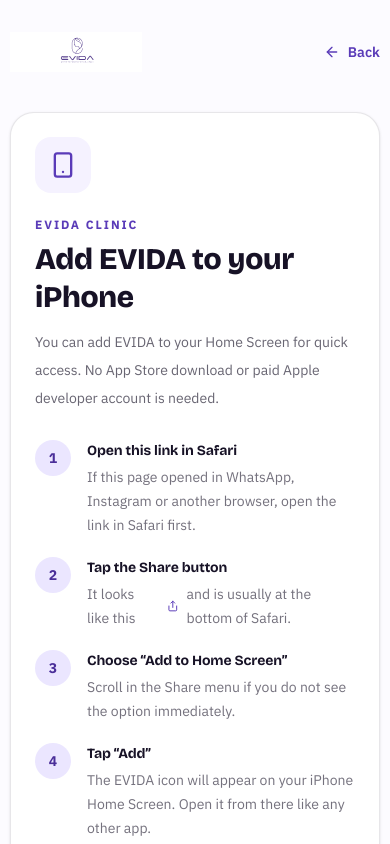
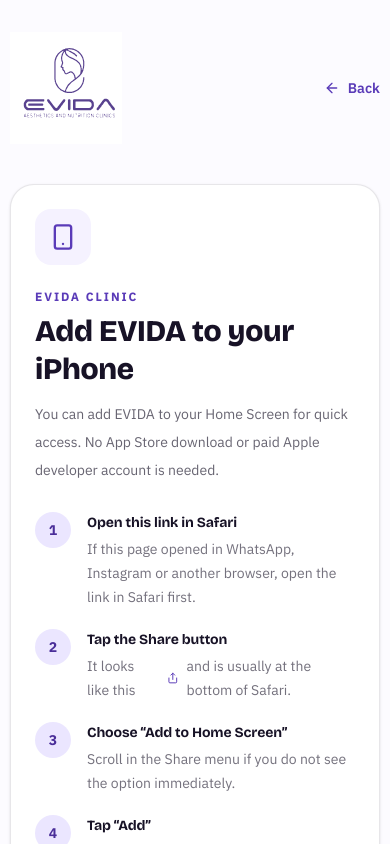
Before and after one commit to habibaelsayedd36-glitch/evida-clinic-management-system-new, a Next.js app: page /install in a window 390 px wide. Shown: the top 844 px of the page. Built offline with nearby package versions, Linux system fonts and the light colour scheme.

Commit message:
Improve responsive EVIDA logo sizing

```diff
--- a/src/components/Shell.tsx
+++ b/src/components/Shell.tsx
@@ -21,8 +21,8 @@ export type NavItem = { id: string; label: string; icon: LucideIcon; count?: num
 export function Brand({ compact = false }: { compact?: boolean }) {
   return (
     <div className="flex min-w-0 items-center gap-2.5">
-      <span className="flex h-10 w-[132px] shrink-0 items-center overflow-hidden bg-white">
-        <img src="/evida-logo.svg" alt="EVIDA CLINIC" className="h-full w-full object-contain" />
+      <span className="flex h-28 w-28 shrink-0 items-center justify-center overflow-hidden bg-white sm:h-32 sm:w-32">
+        <img src="/evida-logo.svg" alt="EVIDA Aesthetics and Nutrition Clinics" className="h-full w-full object-contain" />
       </span>
     </div>
   );
```
